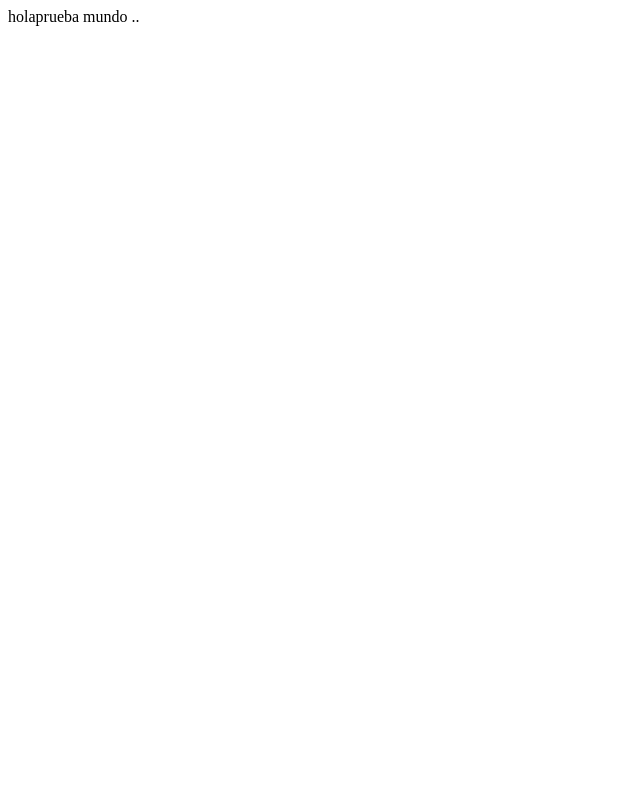
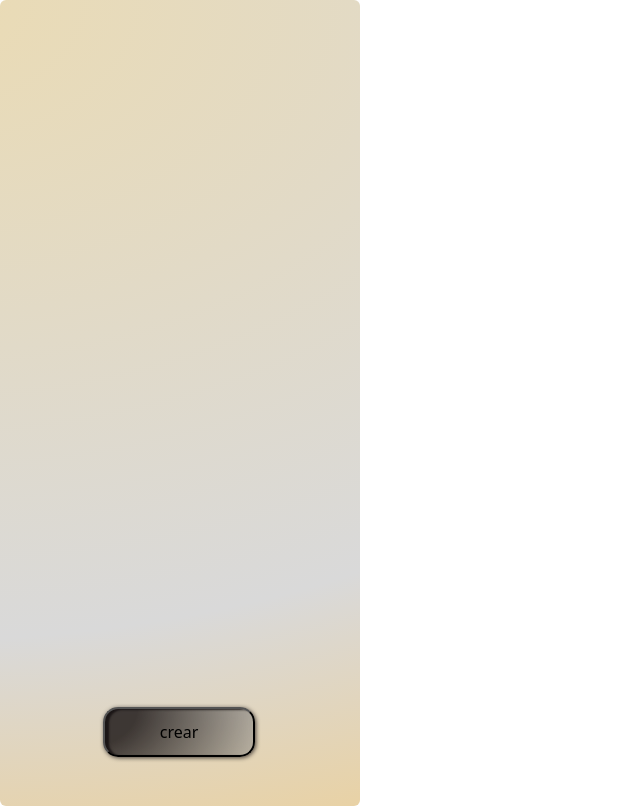
Before and after one commit to ivanwoul37/Kubycus.github.io, a plain HTML site: page index.html in a window 1280 px wide. Shown: the whole page, without its empty margins (0-640 px from the left). Drawn offline with nearby package versions, Linux system fonts and the light colour scheme.

Commit message:
Grid Fondo con boton

```diff
--- a/index.html
+++ b/index.html
@@ -5,10 +5,63 @@
     <meta http-equiv="X-UA-Compatible" content="IE=edge">
     <meta name="viewport" content="width=device-width, initial-scale=1.0">
     <title>Kubycus</title>
+    <link href="https://cdn.jsdelivr.net/npm/bootstrap@5.3.0-alpha1/dist/css/bootstrap.min.css" rel="stylesheet" integrity="sha384-GLhlTQ8iRABdZLl6O3oVMWSktQOp6b7In1Zl3/Jr59b6EGGoI1aFkw7cmDA6j6gD" crossorigin="anonymous">
+
+    <style>
+
+        .fondo{
+
+        position: absolute;
+        width: 360px;
+        height: 806px;
+        left: 0px;
+        top: 0px;
+
+        background: radial-gradient(397.22% 115.6% at -23.06% 0%, #EADBB5 3.12%, #D9D9D9 68.73%, #ECD099 97.38%) /* warning: gradient uses a rotation that is not supported by CSS and may not behave as expected */;
+        border-radius: 6px;
+        }
+
+        .boton{
+            box-sizing: border-box;
+
+            position: absolute;
+            left: 28.61%;
+            right: 29.17%;
+            top: 87.69%;
+            bottom: 6.03%;
+
+            background: radial-gradient(140.46% 337.77% at -12.83% 0%, rgba(20, 15, 16, 0.8) 24.53%, rgba(153, 153, 153, 0.45) 90.66%) /* warning: gradient uses a rotation that is not supported by CSS and may not behave as expected */;
+            box-shadow: 1px 1px 4px rgba(20, 15, 16, 0.74), inset 4px 1px 2px rgba(20, 15, 16, 0.82);
+            backdrop-filter: blur(5px);
+            /* Note: backdrop-filter has minimal browser support */
+
+            border-radius: 15px;
+        }
+
+        .icono{
+        /* + */
+
+
+        position: absolute;
+        left: 44.4%;
+        right: 40.26%;
+        top: 66.98%;
+        bottom: 11.89%;
+
+        /* Borde Boto dark */
+
+        background: linear-gradient(180deg, #ECD099 0%, rgba(236, 208, 153, 0) 100%);
+        box-shadow: inset 0px 1px 2px rgba(0, 0, 0, 0.25);
+        }
+    </style>
 </head>
 <body>
     holaprueba
     mundo ..
 
+    <div class="fondo">
+        <button type="button" class="boton">crear</button>
+        </div>
+    <script src="https://cdn.jsdelivr.net/npm/bootstrap@5.3.0-alpha1/dist/js/bootstrap.bundle.min.js" integrity="sha384-w76AqPfDkMBDXo30jS1Sgez6pr3x5MlQ1ZAGC+nuZB+EYdgRZgiwxhTBTkF7CXvN" crossorigin="anonymous"></script>
 </body>
 </html>
```
